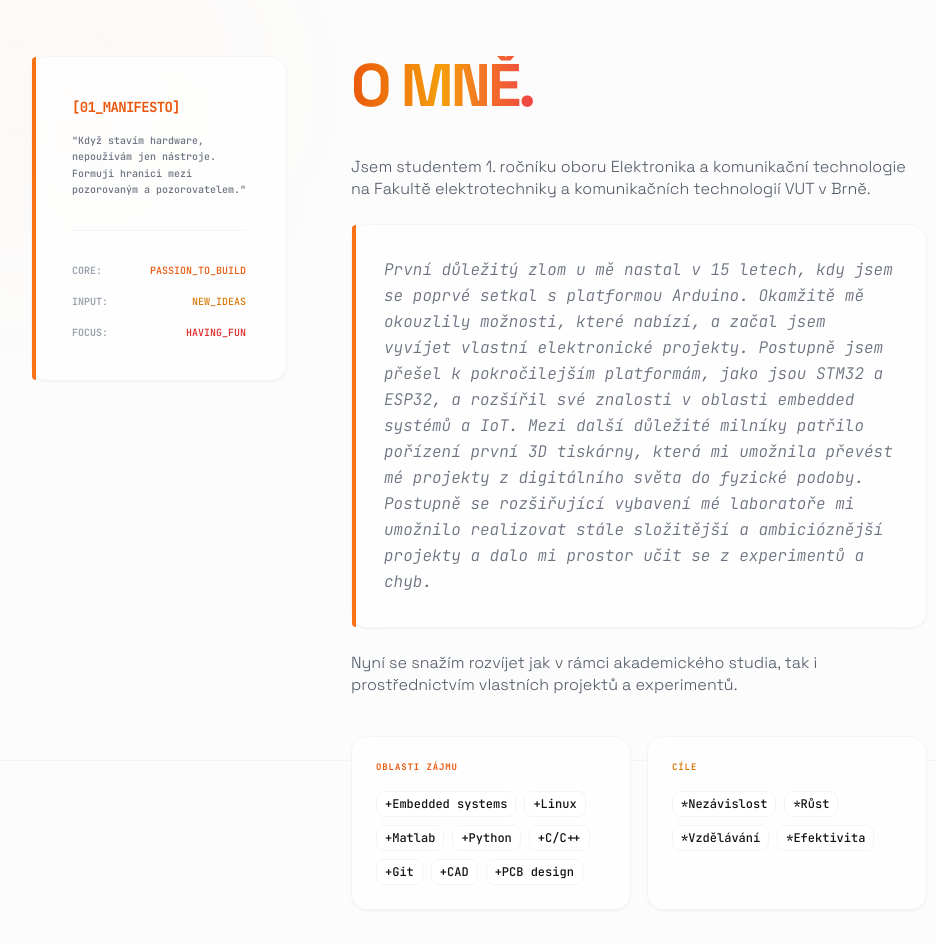
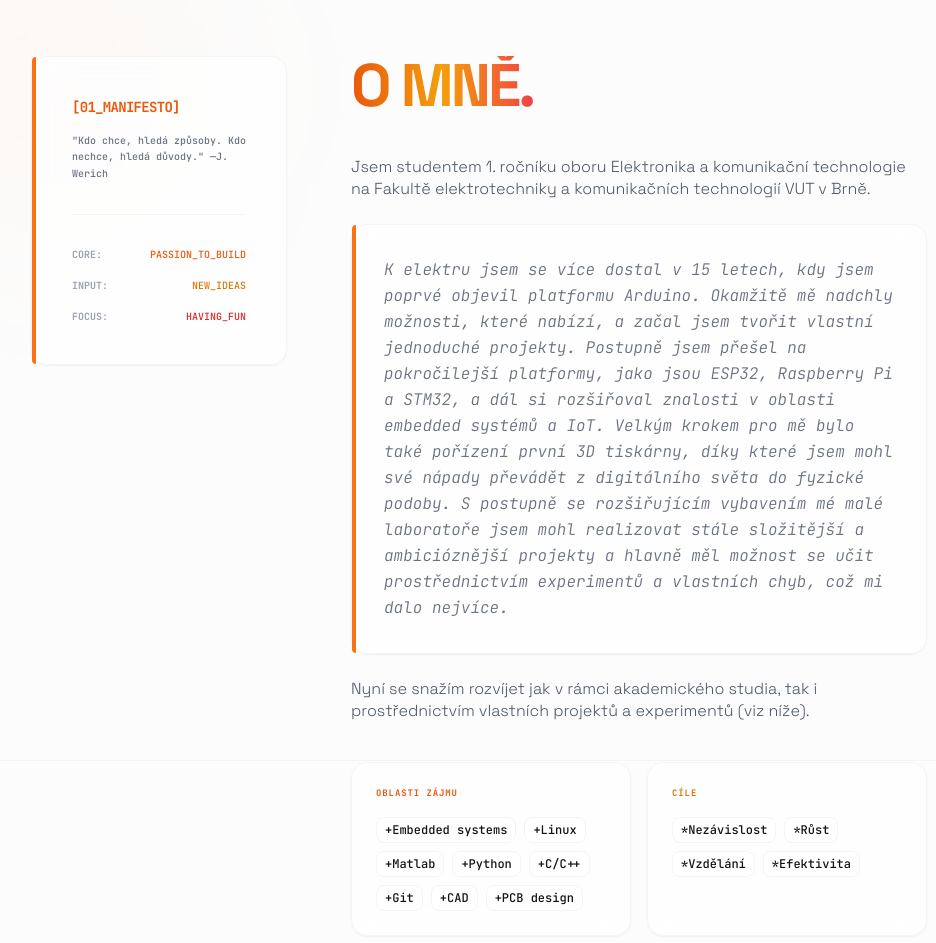
Before and after one commit to martiinek/martiinek.github.io, a React (Vite) app: page / in a window 1280 px wide. Shown: the part 840-1783 px from the top of the page, without its empty margins (161-1097 px from the left). Built offline with nearby package versions, Linux system fonts and the light colour scheme.

Commit message:
Content update

```diff
--- a/components/About.tsx
+++ b/components/About.tsx
@@ -13,7 +13,7 @@ export const About: React.FC = () => {
               [01_MANIFESTO]
             </h2>
             <div className="mono text-[10px] text-gray-500 leading-relaxed mb-8">
-              "Když stavím hardware, nepoužívám jen nástroje. Formuji hranici mezi pozorovaným a pozorovatelem."
+              "Kdo chce, hledá způsoby. Kdo nechce, hledá důvody." —J. Werich
             </div>
             <div className="w-full h-[1px] bg-gray-100 mb-8"></div>
             <div className="space-y-4">
@@ -47,12 +47,14 @@ export const About: React.FC = () => {
               <div className="p-8 border border-gray-100 bg-white/70 backdrop-blur-md mono text-base shadow-sm leading-relaxed italic rounded-2xl relative">
                 <div className="absolute top-0 left-0 w-1 h-full bg-orange-500 rounded-l-2xl"></div>
                 <span className="text-gray-500">
-                  První důležitý zlom u mě nastal v 15 letech, kdy jsem se poprvé setkal s platformou Arduino. Okamžitě mě okouzlily možnosti, které nabízí, a začal jsem vyvíjet vlastní elektronické projekty. Postupně jsem přešel k pokročilejším platformám, jako jsou STM32 a ESP32, a rozšířil své znalosti v oblasti embedded systémů a IoT. Mezi další důležité milníky patřilo pořízení první 3D tiskárny, která mi umožnila převést mé projekty z digitálního světa do fyzické podoby. Postupně se rozšiřující vybavení mé laboratoře mi umožnilo realizovat stále složitější a ambicióznější projekty a dalo mi prostor učit se z experimentů a chyb.
-                </span>
+                  K elektru jsem se více dostal v 15 letech, kdy jsem poprvé objevil platformu Arduino. Okamžitě mě nadchly možnosti, které nabízí, a začal jsem tvořit vlastní jednoduché projekty. Postupně jsem přešel na pokročilejší platformy, jako jsou ESP32, Raspberry Pi a STM32, a dál si rozšiřoval znalosti v oblasti embedded systémů a IoT.
+
+                  Velkým krokem pro mě bylo také pořízení první 3D tiskárny, díky které jsem mohl své nápady převádět z digitálního světa do fyzické podoby. S postupně se rozšiřujícím vybavením mé malé laboratoře jsem mohl realizovat stále složitější a ambicióznější projekty a hlavně měl možnost se učit prostřednictvím experimentů a vlastních chyb, což mi dalo nejvíce.
+                  </span>
               </div>
 
               <p>
-                Nyní se snažím rozvíjet jak v rámci akademického studia, tak i prostřednictvím vlastních projektů a experimentů.
+                Nyní se snažím rozvíjet jak v rámci akademického studia, tak i prostřednictvím vlastních projektů a experimentů (viz níže).
               </p>
             </div>
 
@@ -68,7 +70,7 @@ export const About: React.FC = () => {
               <div className="p-6 border border-gray-100 bg-white/70 backdrop-blur-md hover:border-amber-400 transition-all group rounded-2xl shadow-sm hover:shadow-md">
                 <div className="mono text-[9px] text-amber-600 mb-4 uppercase tracking-widest font-bold">Cíle</div>
                 <div className="flex flex-wrap gap-2 text-xs mono">
-                  {['Nezávislost', 'Růst', 'Vzdělávání', 'Efektivita'].map(t => (
+                  {['Nezávislost', 'Růst', 'Vzdělání', 'Efektivita'].map(t => (
                     <span key={t} className="px-2 py-1 bg-white border border-gray-100 rounded-lg group-hover:border-amber-200 transition-colors">*{t}</span>
                   ))}
                 </div>
--- a/components/Projects.tsx
+++ b/components/Projects.tsx
@@ -68,7 +68,7 @@ export const Projects: React.FC = () => {
       </div>
 
       <div className="mt-16 text-center">
-        <a href="https://github.com" target="_blank" rel="noopener noreferrer" className="inline-block mono text-[11px] font-bold border-2 border-black px-12 py-4 hover:bg-black hover:text-white transition-all uppercase tracking-[0.2em] relative group overflow-hidden rounded-full">
+        <a href="https://github.com/martiinek?tab=repositories" target="_blank" rel="noopener noreferrer" className="inline-block mono text-[11px] font-bold border-2 border-black px-12 py-4 hover:bg-black hover:text-white transition-all uppercase tracking-[0.2em] relative group overflow-hidden rounded-full">
           <span className="relative z-10">Fetch_all_repositories.sh</span>
           <div className="absolute inset-0 bg-gradient-to-r from-orange-400 to-amber-500 translate-y-full group-hover:translate-y-0 transition-transform duration-300 opacity-20"></div>
         </a>
```
